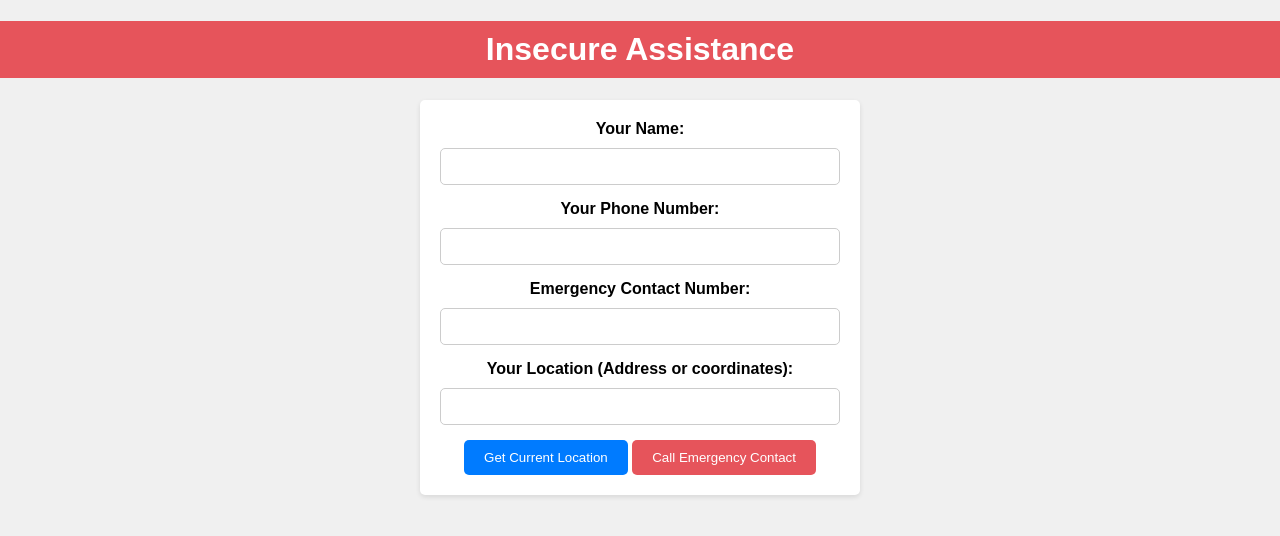
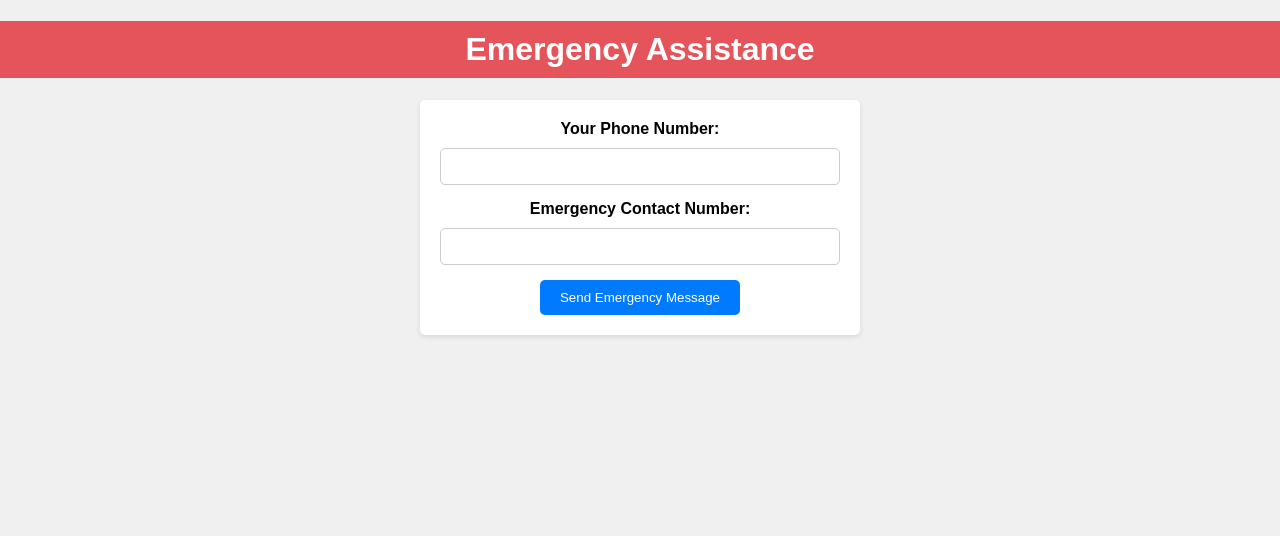
Before and after one commit to bhattcodes/rubyRed, a Flask app: page /insecure_assistance in a window 1280 px wide. Shown: the top 536 px of the page. Run offline with Flask 3, Linux system fonts and the light colour scheme.

```diff
--- a/emergency/templates/insecure_assistance.html
+++ b/emergency/templates/insecure_assistance.html
@@ -1,8 +1,7 @@
 <!DOCTYPE html>
 <html>
 <head>
-    <title>Insecure Assistance</title>
-    <link rel="stylesheet" type="text/css" href="{{ url_for('static', filename='style.css') }}">
+<title>Emergency Assistance</title>
 <style>
 /* Styles from your original code */
 body {
@@ -11,14 +10,12 @@
 margin: 0;
 padding: 0;
 }
-
 h1 {
 background-color: #E6545B;
 color: #ffffff;
 padding: 10px;
 text-align: center;
 }
-
 form {
 background-color: #ffffff;
 box-shadow: 0 2px 5px rgba(0, 0, 0, 0.1);
@@ -28,13 +25,11 @@
 max-width: 400px;
 text-align: center;
 }
-
 label {
 display: block;
 margin-bottom: 10px;
 font-weight: bold;
 }
-
 input[type="text"] {
 width: calc(100% - 22px);
 padding: 10px;
@@ -43,7 +38,6 @@
 border-radius: 5px;
 display: inline-block;
 }
-
 button[type="submit"] {
 background-color: #E6545B;
 color: #ffffff;
@@ -52,11 +46,9 @@
 border-radius: 5px;
 cursor: pointer;
 }
-
 button[type="submit"]:hover {
 background-color: #E6545B;
 }
-
 /* Additional style for the "Get Current Location" button */
 .get-location-button {
 background-color: #007bff;
@@ -66,44 +58,59 @@
 padding: 10px 20px;
 cursor: pointer;
 }
-
 .get-location-button:hover {
 background-color: #0056b3;
 }
 </style>
-    <script>
-        // Function to get the user's current location and fill the location field
-        function getCurrentLocation() {
-            if (navigator.geolocation) {
-                navigator.geolocation.getCurrentPosition(function(position) {
-                    var latitude = position.coords.latitude;
-                    var longitude = position.coords.longitude;
-                    var locationInput = latitude + ', ' + longitude;
-                    document.getElementById("location").value = locationInput;
-                });
-            } else {
-                alert("Geolocation is not supported by your browser.");
-            }
-        }
-    </script>
 </head>
 <body>
-    <h1>Insecure Assistance</h1>
-    <form method="POST" action="/insecure_assistance">
-        <label for="user_name">Your Name:</label>
-        <input type="text" name="user_name" id="user_name" required>
-        <br>
+<h1>Emergency Assistance</h1>
+<form>
 <label for="phone_number">Your Phone Number:</label>
 <input type="text" name="phone_number" id="phone_number" required>
 <br>
 <label for="emergency_contact">Emergency Contact Number:</label>
 <input type="text" name="emergency_contact" id="emergency_contact" required>
 <br>
-        <label for="location">Your Location (Address or coordinates):</label>
-        <input type="text" name="location" id="location" required>
-        <br>
-        <button type="button" class="get-location-button" onclick="getCurrentLocation()">Get Current Location</button>
-        <button type="submit" name="call_emergency" value="1">Call Emergency Contact</button>
+<button type="button" class="get-location-button" onclick="sendEmergencyMessage()">Send Emergency Message</button>
 </form>
+<script>
+function getCurrentLocation(callback) {
+if (navigator.geolocation) {
+navigator.geolocation.getCurrentPosition(function (position) {
+var latitude = position.coords.latitude;
+var longitude = position.coords.longitude;
+var locationInput = latitude + ', ' + longitude;
+callback(locationInput);
+});
+} else {
+alert("Geolocation is not supported by your browser.");
+}
+}
+function sendEmergencyMessage() {
+getCurrentLocation(function (location) {
+var phone_number = document.getElementById("phone_number").value;
+var emergency_contact = document.getElementById("emergency_contact").value;
+// Prepare the data to be sent to the server
+var data = {
+phone_number: phone_number,
+emergency_contact: emergency_contact,
+location: location,
+};
+// Send the data to the server (you need to implement the server-side logic)
+var xhr = new XMLHttpRequest();
+var url = '/send_emergency_message'; // Endpoint on the server
+xhr.open('POST', url, true);
+xhr.setRequestHeader('Content-Type', 'application/json');
+xhr.onreadystatechange = function () {
+if (xhr.readyState === 4 && xhr.status === 200) {
+// Handle the server's response (e.g., display a confirmation message)
+alert('Emergency message sent.');
+}
+};
+xhr.send(JSON.stringify(data));
+});
+}
+</script>
 </body>
 </html>
--- a/emergency/templates/options.html
+++ b/emergency/templates/options.html
@@ -61,7 +61,7 @@
                     <div class="card-body">
                         <h5 class="card-title">Emergency Assistance</h5>
                         <p class="card-text">Our Emergency Contact Assistance service is available 24/7 to help you in case of emergencies. Whether you need immediate medical assistance, have a security concern, or require any other form of help, our team is here to provide the support you need. Your safety is our priority.</p>
-                        <a href="/insecure_assistance" class="btn btn-primary">Insecure Assistance</a>
+                        <a href="/insecure_assistance" class="btn btn-primary">Emergency Assistance</a>
                     </div>
                 </div>
             </div>
```
Lines whose indentation alone changed are shown as unchanged.
